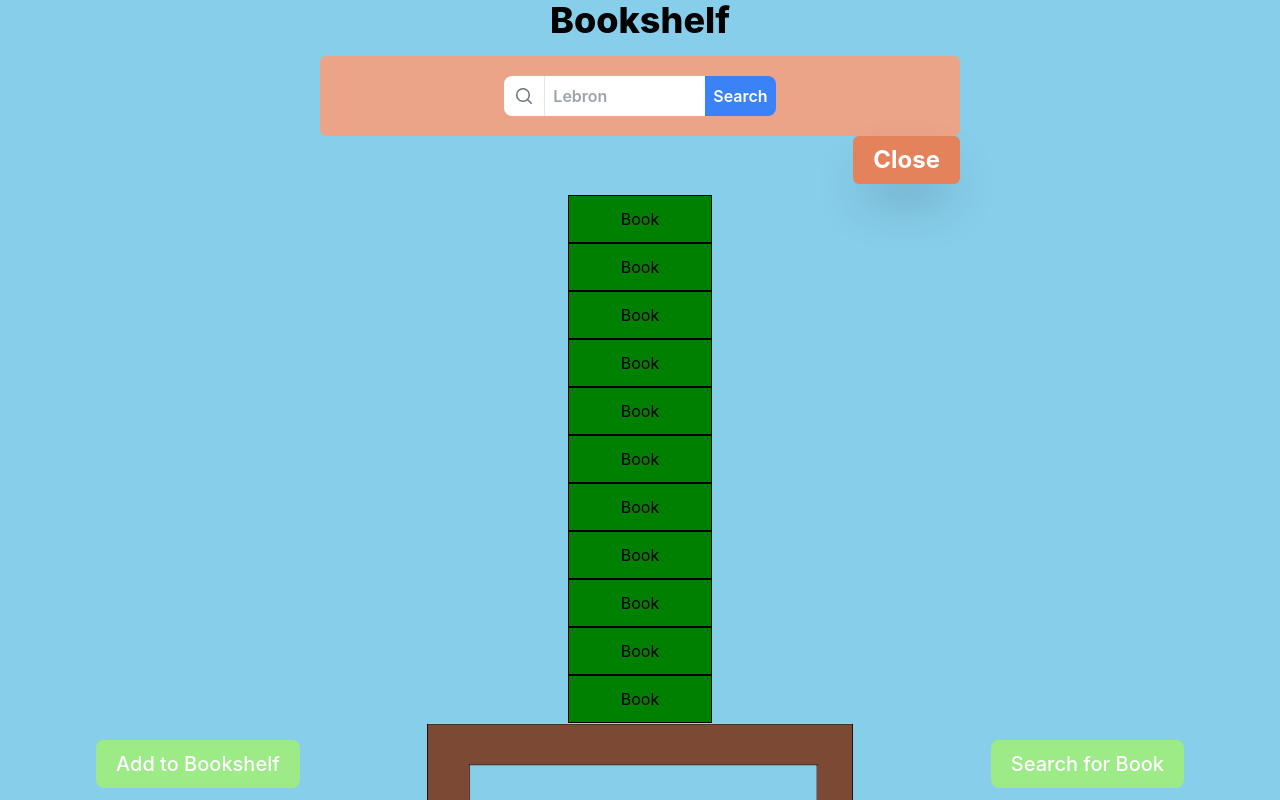
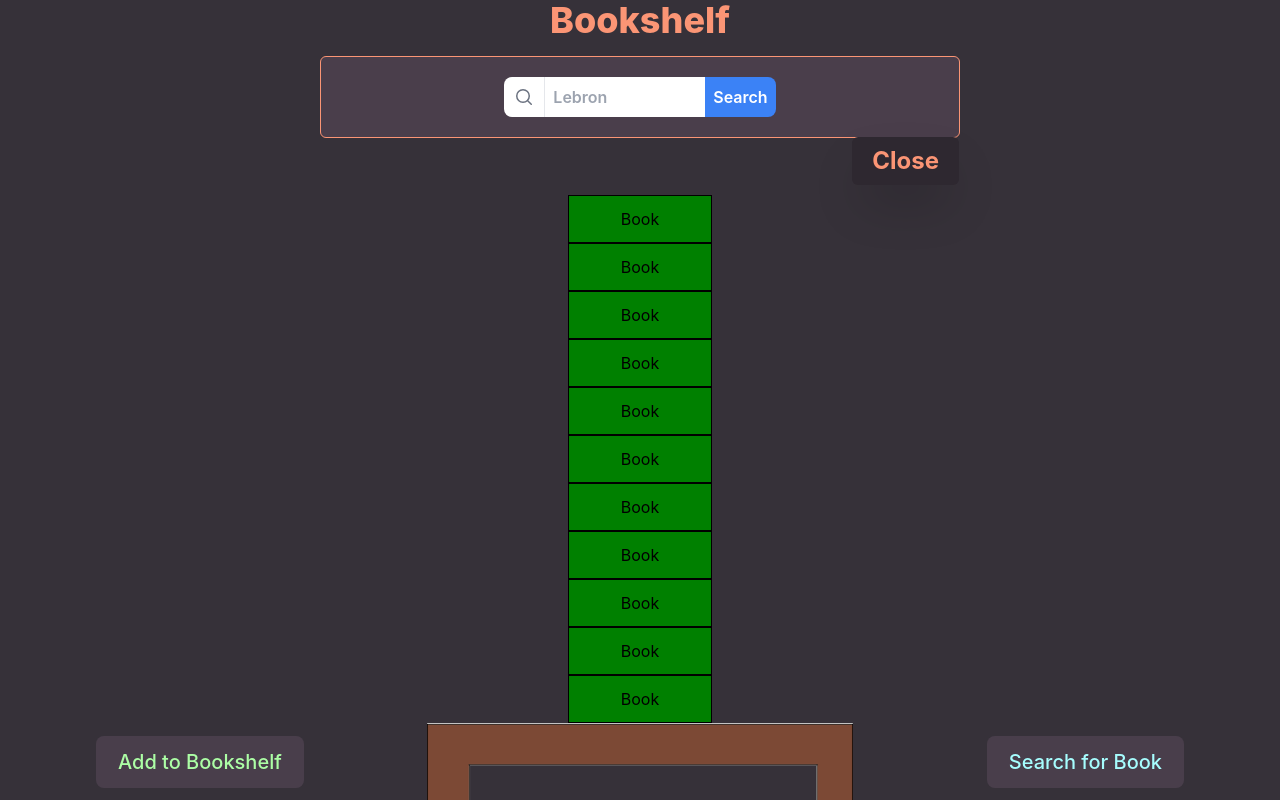
Before and after one commit to Coders222/bookshelf-frontend, a React (Create React App) app: page / in a window 1280 px wide. Both pictures are taken after a click on the button "Search for Book". Built offline with nearby package versions, Linux system fonts and the light colour scheme; the HTML template or start-up script is replaced by a standard one.

Commit message:
Modify CSS

```diff
--- a/src/components/AddList.js
+++ b/src/components/AddList.js
@@ -2,7 +2,7 @@ import React from 'react'
 
 export default function AddBook(){
     return (
-      <button onClick = {() => {}} type="button" class="absolute text-xl border-1 left-2 md:left-24 2xl:left-52 2xl:text-3xl bottom-3 text-white bg-[#9CEB87] hover:bg-[#78E45B]/90 font-medium rounded-lg px-5 py-2.5 text-center inline-flex items-center">
+      <button onClick = {() => {}} type="button" class="absolute text-xl border-1 left-2 md:left-24 2xl:left-52 2xl:text-3xl bottom-3 text-[#acfea5] bg-[#493e4b] hover:border-[#acfea5] border-transparent border-2 font-medium rounded-lg px-5 py-2.5 text-center inline-flex items-center">
           Add to Bookshelf
       </button>
     )
--- a/src/components/ExitButton.js
+++ b/src/components/ExitButton.js
@@ -8,7 +8,7 @@ export default function ExitButton(props){
         props.setString('')
     }
     return (
-        <button onClick = {() => exit()}class="float-right cursor-pointer group block px-5 py-2 rounded-md bg-[#E4835B] hover:bg-[#DD622F] text-white text-2xl font-bold shadow-2xl transition active:scale-90">
+        <button onClick = {() => exit()}class="float-right cursor-pointer group block px-5 py-2 rounded-md bg-[#2e2830] hover:bg-[#645567] text-[#fb9575] text-2xl font-bold shadow-2xl transition active:scale-90">
             <span class=" shadow-white">Close</span>
         </button>
     )
--- a/src/components/Landing.js
+++ b/src/components/Landing.js
@@ -50,15 +50,15 @@ export default function Landing(){
     }
     const bookstack = books.map((book)=> <Book></Book>)
     return (
-        <div class='h-screen bg-[#87CEEB]'>
-            <h1 class='font-extrabold text-4xl text-center'>
+        <div class='h-screen bg-[#363139]'>
+            <h1 class='font-extrabold text-4xl text-center text-[#fb9575]'>
                 Bookshelf
             </h1>
 
             <Main bookstack = {bookstack}/>
             <Search searching = {searching} setSearching = {setSearching}/>
             <button onClick = {() => {setSearching(true)
-                                    console.log(searching)}} type="button" class="absolute text-xl border-1 right-2 md:right-24 2xl:right-52 2xl:text-3xl bottom-3 text-white bg-[#9CEB87] hover:bg-[#78E45B]/90 font-medium rounded-lg px-5 py-2.5 text-center inline-flex items-center">
+                                    console.log(searching)}} type="button" class="absolute text-xl border-1 right-2 md:right-24 2xl:right-52 2xl:text-3xl bottom-3 text-[#a6fdfe] bg-[#493e4b] hover:border-[#a6fdfe] border-transparent border-2 font-medium rounded-lg px-5 py-2.5 text-center inline-flex items-center">
                 Search for Book
             </button>
 
--- a/src/components/Search.js
+++ b/src/components/Search.js
@@ -26,7 +26,7 @@ export default function Search(props){
 
     if (props.searching){
         return (
-            <div class = 'mt-4 w-1/2 bg-[#EBA487] mx-auto rounded-md'>
+            <div class = 'mt-4 w-1/2 bg-[#4a3e4b] mx-auto rounded-md border border-1 border-[#fb9575]'>
                 <SearchBar setShowResults = {setShowResults} setResults = {setResults} string = {searchString} setString = {setSearchString}/>
                 <ExitButton setString = {setSearchString} setSearching = {props.setSearching}/>
                 {displayResults(results)}
```
